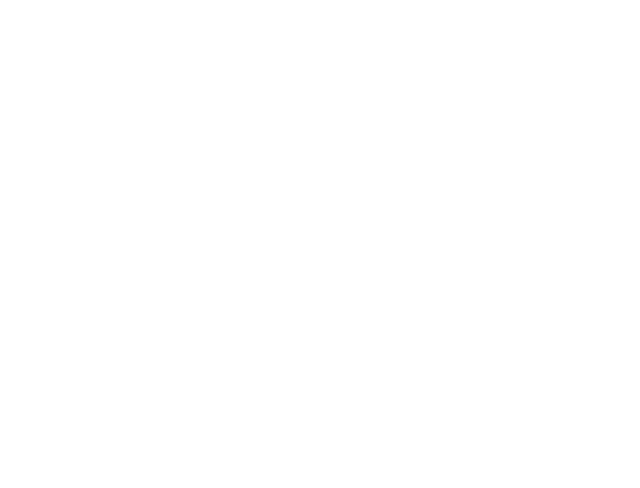
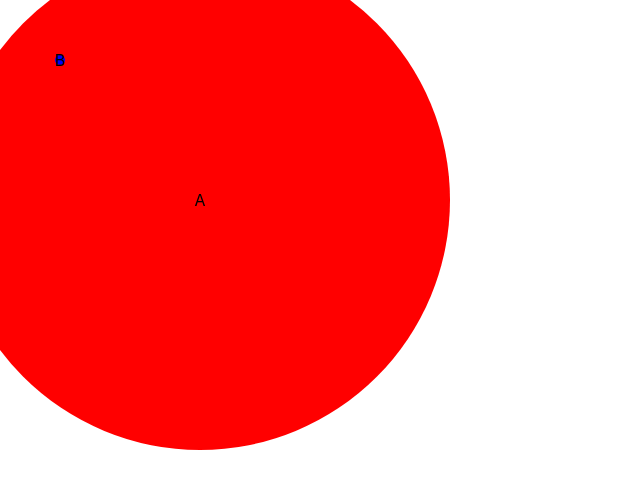
Before and after one commit to pedroqueiroga/algorithms-visualization, a React (Create React App) app: page / in a window 1280 px wide. Shown: the top 488 px of the page, without its empty margins (0-640 px from the left). Built offline with nearby package versions, Linux system fonts and the light colour scheme.

Commit message:
resolving stupid conflict

```diff
--- a/src/containers/App.js
+++ b/src/containers/App.js
@@ -1,9 +1,13 @@
 import React from 'react';
-import './App.module.css';
+import Node from '../components/Graph/Node/Node';
 
 function App() {
   return (
     <div className="App">
+      <Node size={500} id={0} x={200} y={200} label='A' color='red'/>
+      <Node size={10} id={1} x={60} y={60} label='B' color='blue'/>
+      {/* <Node size={15} id={15} x={2} y={30} color='blue' /> */}
+
     </div>
   );
 }
```
Also changed, not shown: src/components/Graph/Graph.js (+31 -0 lines).
